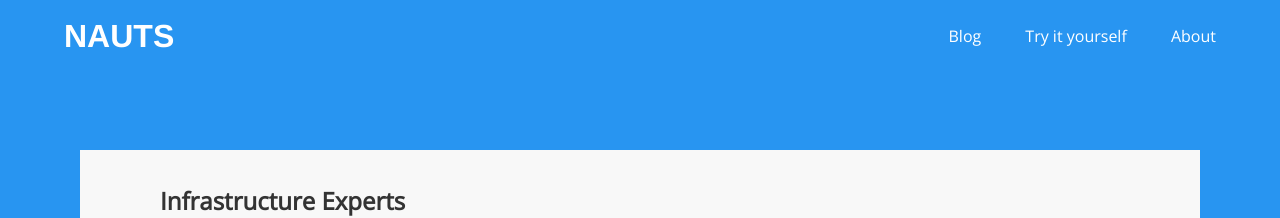
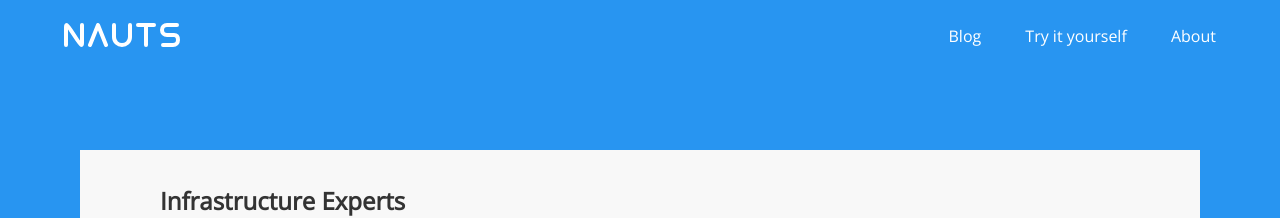
Before and after one commit to nautsio/nautsio.github.io, a Jekyll site: the page built from about/index.html, in a window 1280 px wide. Shown: the top 218 px of the page. Built offline with Jekyll 4.4.1, drawn with Linux system fonts in a browser that asks for light colours; nearby versions of some CDN libraries; some web fonts are replaced; comment, search, counter and statistics services are not loaded.

Commit message:
Add nauts logo

```diff
--- a/_includes/header.html
+++ b/_includes/header.html
@@ -1,5 +1,5 @@
 <header>
-  <a id="logo" href="{{ "/" | prepend: site.baseurl }}">Nauts</a>
+  <a id="logo" href="{{ "/" | prepend: site.baseurl }}"><img src="/img/nauts.svg" /></a>
   <nav>
     <a href="{{ "/" | prepend: site.baseurl }}">Blog</a>
     {% assign sorted_pages = (site.pages | sort: 'order') %}
```
Also changed, not shown: img/nauts.svg (added).
